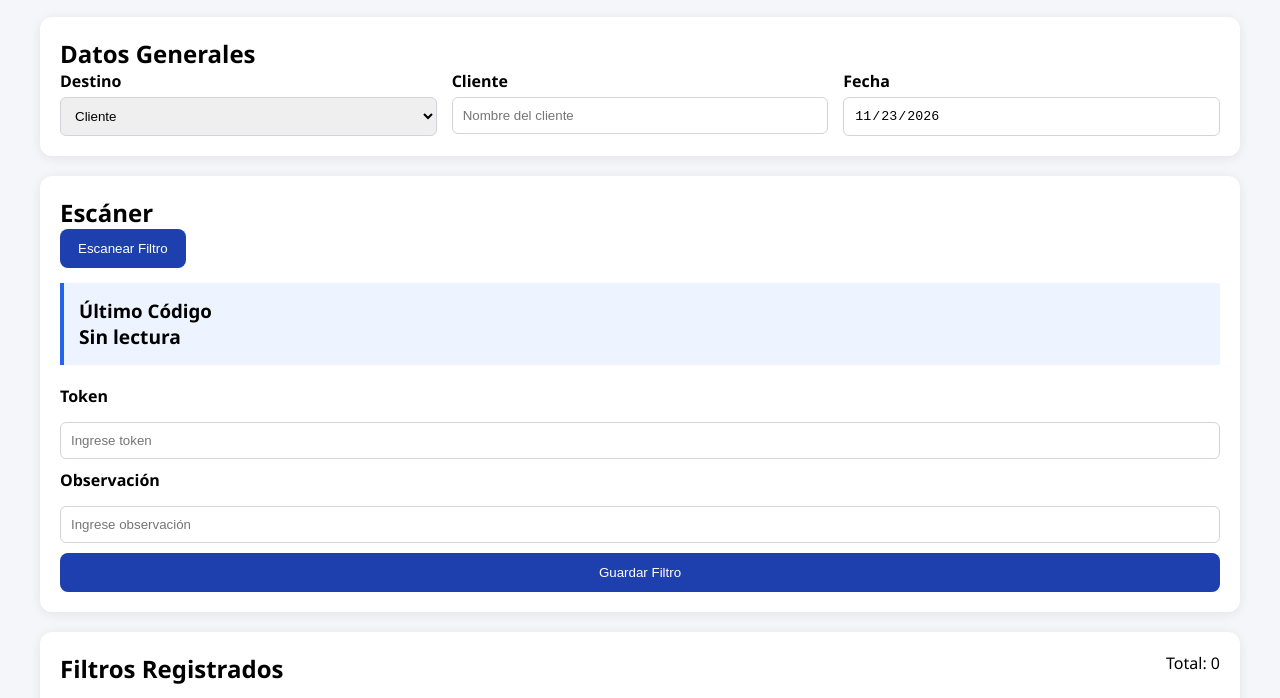
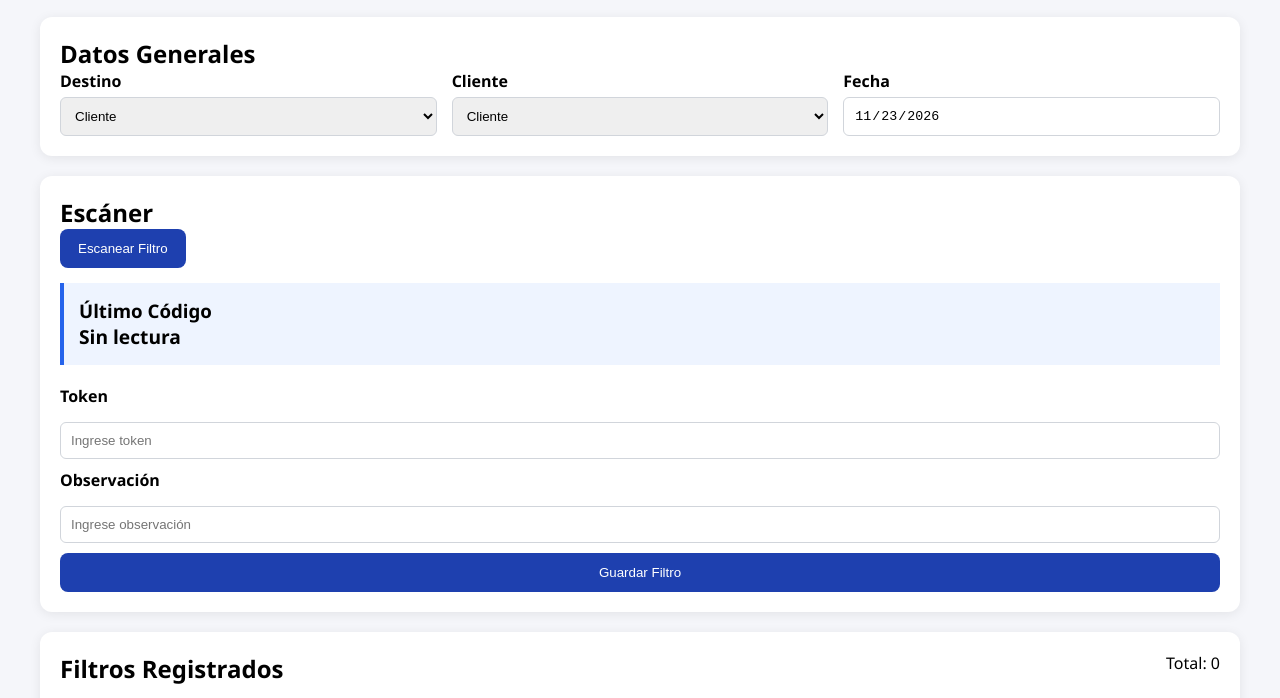
Before and after one commit to AlsKappa/RegistroFiltros, a plain HTML site: page index.html in a window 1280 px wide. Shown: the part 88-786 px from the top of the page. Drawn offline with nearby package versions, Linux system fonts and the light colour scheme.

Commit message:
actualizar formulario

```diff
--- a/index.html
+++ b/index.html
@@ -42,10 +42,10 @@
             <div>
                 <label>Cliente</label>
 
-                <input
-                    type="text"
-                    id="cliente"
-                    placeholder="Nombre del cliente">
+                 <select id="destino">
+                    <option>Sucurs222al</option>
+                    <option selected>Cliente</option>
+                </select>
             </div>
 
             <div>
```
